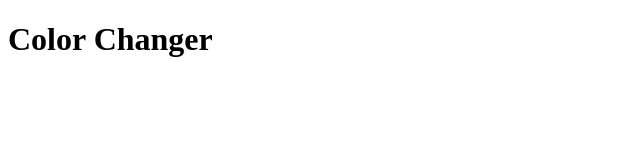
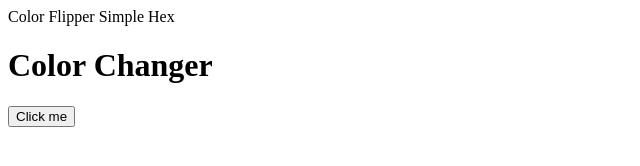
Before and after one commit to dev-kev-coder/color-flipper, a plain HTML site: page index.html in a window 1280 px wide. Shown: the whole page, without its empty margins (0-640 px from the left). Drawn offline with Linux system fonts and the light colour scheme.

Commit message:
added html elements to change colors

```diff
--- a/index.html
+++ b/index.html
@@ -13,6 +13,17 @@
     <script defer src="./index.js"></script>
 </head>
 <body>
-    <h1>Color Changer</h1>
+    <nav>
+        <span>Color Flipper</span>
+        <span>Simple</span>
+        <span>Hex</span>
+    </nav>
+
+    <main class="container">
+        <div class="wrapper">
+            <h1>Color Changer</h1>
+            <button>Click me</button>
+        </div>
+    </main>
 </body>
 </html>
```
